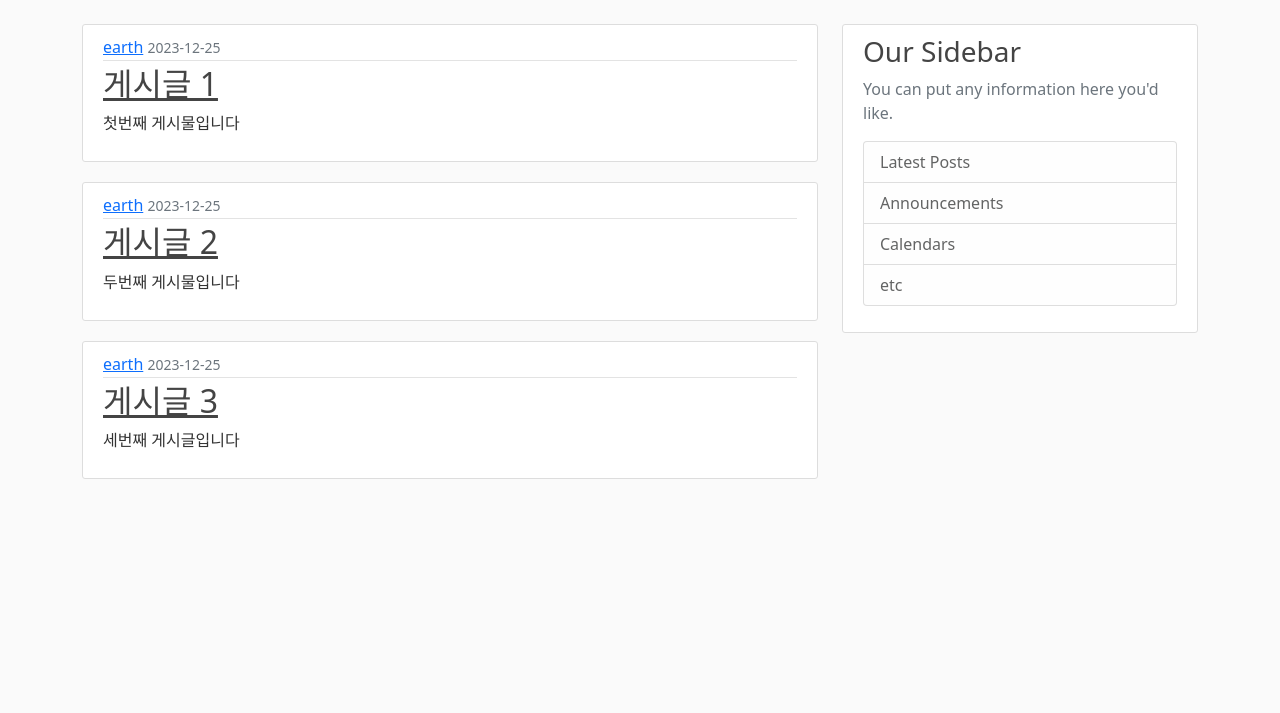
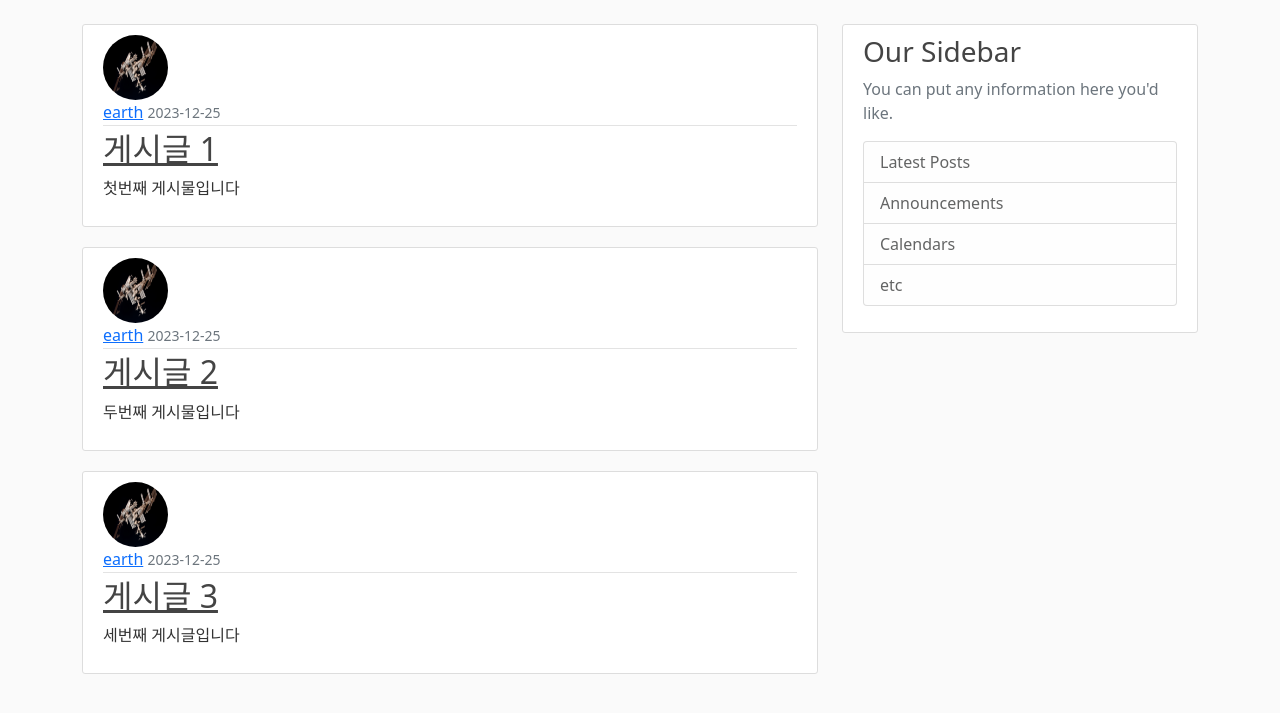
Before and after one commit to earthicko/django-practice, a Django app: page / in a window 1280 px wide. Shown: the part 56-769 px from the top of the page. Run offline with Django 4.2, Linux system fonts and the light colour scheme; data comes from the database, SQL or seed files in the repository.

Commit message:
Feat: add profile pic to each posts

```diff
--- a/django_project/blog/templates/blog/home.html
+++ b/django_project/blog/templates/blog/home.html
@@ -3,6 +3,7 @@
   {% for post in posts %}
     <!-- context["posts"] -->
     <article class="media content-section">
+      <img class="rounded-circle article-img" src="{{ post.author.profile.image.url }}">
       <div class="media-body">
         <div class="article-metadata">
           <a class="mr-2" href="#">{{ post.author }}</a>
```
